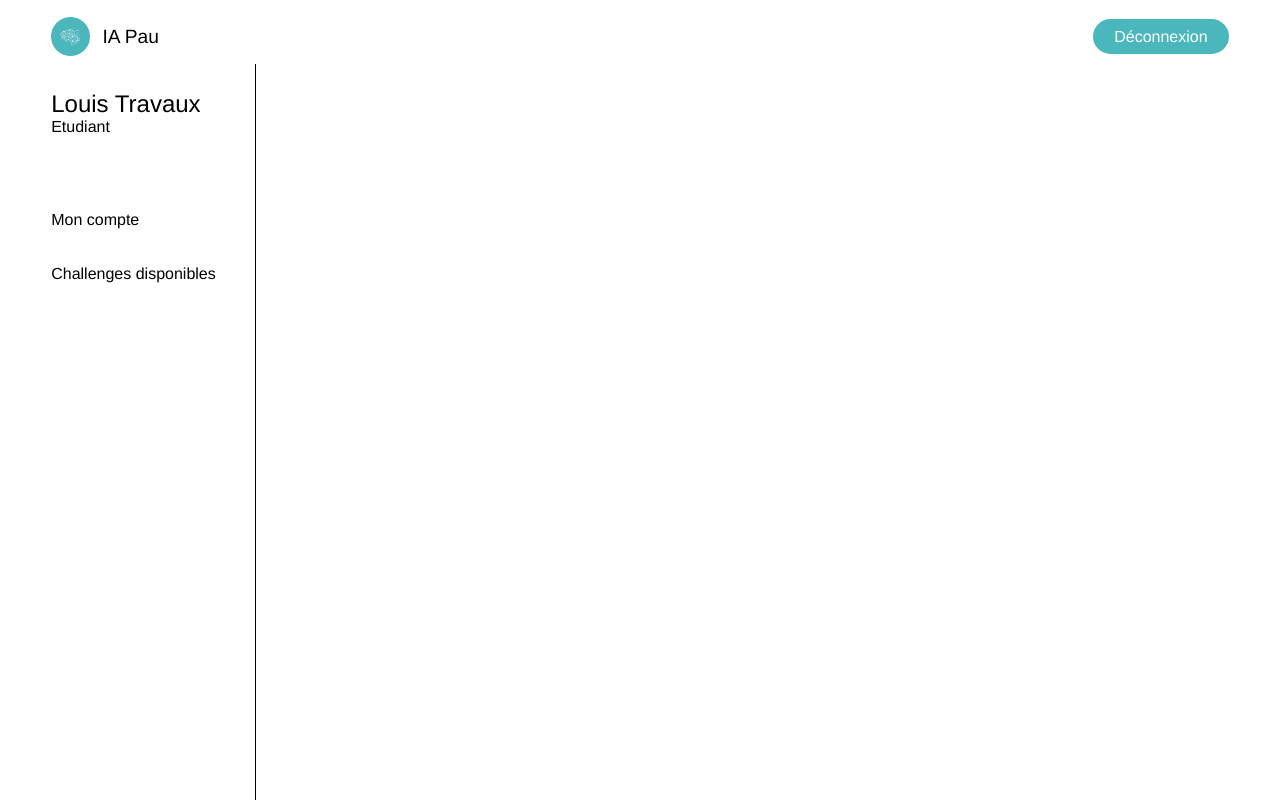
After one commit to Jacqkues/IAPau_Site_data_challenge, a PHP site: template app/vue/components/dashboard/dashboard-global.php in a window 1280 px wide. The commit adds this page. Run offline with PHP 8.4, Linux system fonts and the light colour scheme; the template is opened without the code that fills it, so the values that code supplies are empty.

Commit message:
feat(dashboard): structure globale page dashboard

```diff
--- a/app/Controlleur/MainControlleur.php
+++ b/app/Controlleur/MainControlleur.php
@@ -23,9 +23,13 @@ class MainControlleur implements Controlleur
     }
     public function index()
     {
-
         $mainPage = new View("./vue/components/main/main.php");
         $mainPage->show();
+    }
 
+    public function dash_tmp()
+    {
+        $dash_tmpPage = new View("./vue/components/dashboard/dashboard-global.php");
+        $dash_tmpPage->show();
     }
 }
--- a/app/index.php
+++ b/app/index.php
@@ -43,7 +43,7 @@ $adminGuard = new AuthGuard($authController,"isAdmin");
 $gestionnaireGuard = new AuthGuard($authController,"isGestionnaire");
 $userGuard = new AuthGuard($authController,"isLogged");
 
-//les pages ouvertes
+//les pages
 $loginPage = new Route("/login",$authController,"index");
 $mainPage = new Route("/",$mainControlleur,"index");
 $loginHandler = new Route("/trylogin",$authController,"login");
@@ -55,6 +55,7 @@ $gestionnaireDashboard = new ProtectedRoute("/gestionnaire",$gestionnaireControl
 $userPage = new ProtectedRoute("/user",$userControlleur,"index",$userGuard);
 
 //ajout des pages au router
+$router->addRoute($dashboardPage);
 $router->addRoute($loginPage);
 $router->addRoute($mainPage);
 $router->addRoute($loginHandler);
--- /dev/null
+++ b/app/vue/components/dashboard/dashboard-global.css
@@ -0,0 +1,57 @@
+h1 {
+  color: black;
+}
+
+h2 {
+  font-weight: normal;
+}
+
+article {
+  top: 5vw;
+  position: relative;
+  width: 100%;
+  min-height: calc(100vh - 5vw);
+
+  display: flex;
+
+  color: black;
+}
+
+article section {
+  min-height: 100%;
+  display: flex;
+  flex-direction: column;
+}
+
+article section:first-of-type {
+  row-gap: 5vw;
+
+  width: 20%;
+  padding: 2vw 2vw 2vw calc(4vw - .5vw - 2px);
+
+  border-right: 1px solid black;
+}
+
+article section:first-of-type .utilisateur {
+  padding-left: calc(2px + .5vw);
+}
+
+article section:first-of-type .onglets {
+  display: flex;
+  flex-direction: column;
+  row-gap: 1vw;
+
+  height: 100%;
+}
+
+.onglet {
+  color: black !important;
+  padding: .75vw .5vw;
+  border: 2px solid transparent;
+
+  transition: 100ms ease-out border-color;
+}
+
+.onglet:hover {
+  border-color: var(--BLEU_IA_PAU);
+}
--- /dev/null
+++ b/app/vue/components/dashboard/dashboard-global.php
@@ -0,0 +1,38 @@
+<?php
+$nom = "Travaux";
+$prenom = "Louis";
+$type = "Etudiant";
+?>
+
+<!DOCTYPE html>
+<html>
+  <head>
+    <title>Data Challenge · Dashboard</title>
+    <meta charset="UTF-8">
+    <link rel="stylesheet" href="./vue/components/dashboard/dashboard-global.css">
+    <link rel="stylesheet" href="./vue/global-components.css">
+  </head>
+  <body>
+    <header>
+      <?php include "./vue/components/header/header.php"; ?>
+
+      <div class="compte">
+        <a class="bouton" href="/logout">Déconnexion</a>
+      </div>
+    </header>
+
+    <article>
+      <section>
+        <div class="utilisateur">
+          <h2><?= $prenom." ".$nom ?></h2>
+          <p><?= $type ?></p>
+        </div>
+        <div class="onglets">
+          <a href="" class="onglet">Mon compte</a>
+          <a href="" class="onglet">Challenges disponibles</a>
+        </div>
+      </section>
+      <section></section>
+    </article>
+  </body>
+</html>
--- a/app/vue/components/signin-login/signin-login.css
+++ b/app/vue/components/signin-login/signin-login.css
@@ -60,7 +60,7 @@ section:first-of-type form p a {
 
 section:first-of-type form input:not([type="submit"]), section:first-of-type form select {
   font-family: inherit;
-  padding: .75vw .5vw;
+  padding: .5vw .25vw;
 
   border: 2px solid var(--BLEU_IA_PAU);
 
--- a/app/vue/global-components.css
+++ b/app/vue/global-components.css
@@ -1,6 +1,7 @@
 html,
 body {
   --BLEU_IA_PAU: #4AB7BC;
+  --BLEU_IA_PAU_LIGHT: #4ab6bcb3;
   --MAIN_COLOR: white;
   --PADDING: 1vw 4vw;
 
```
